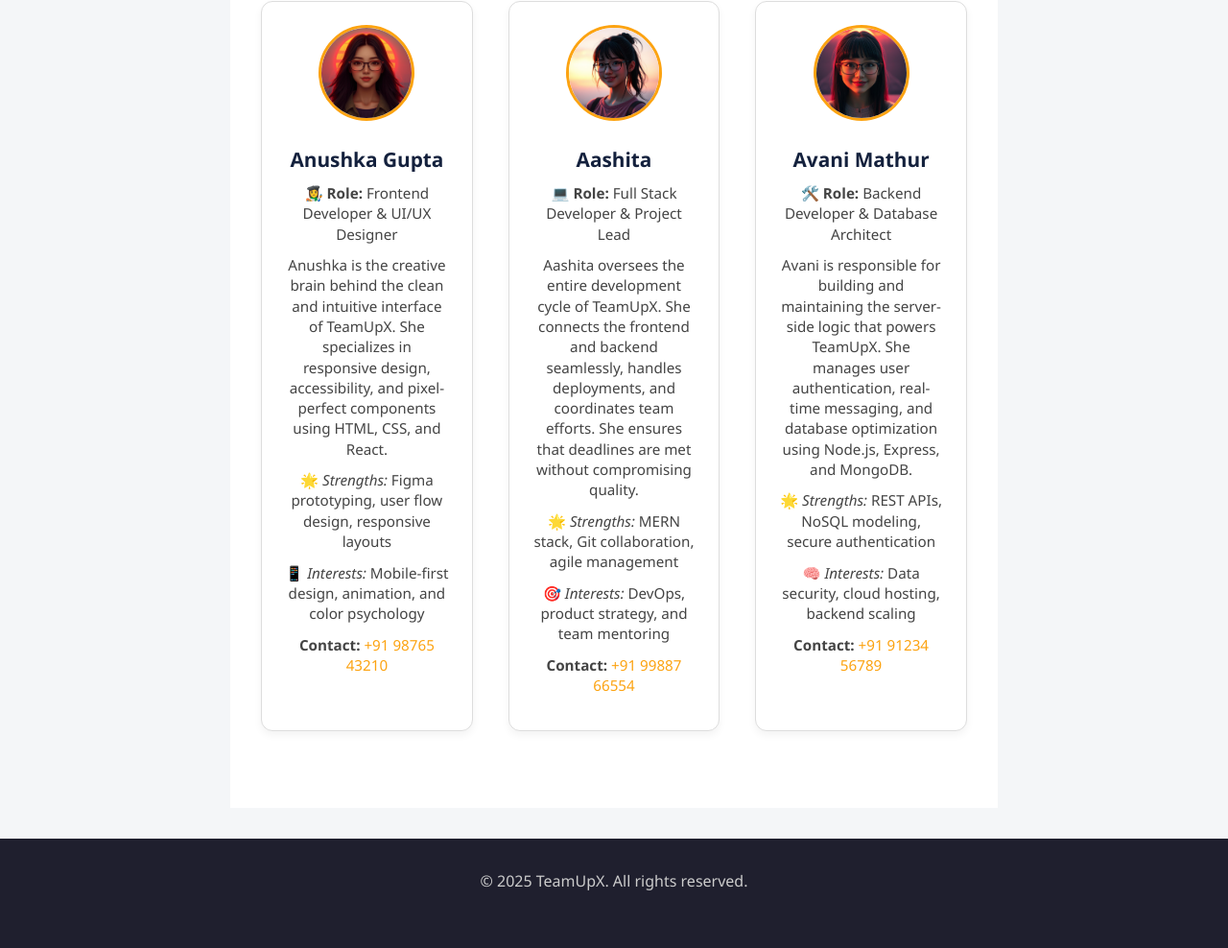
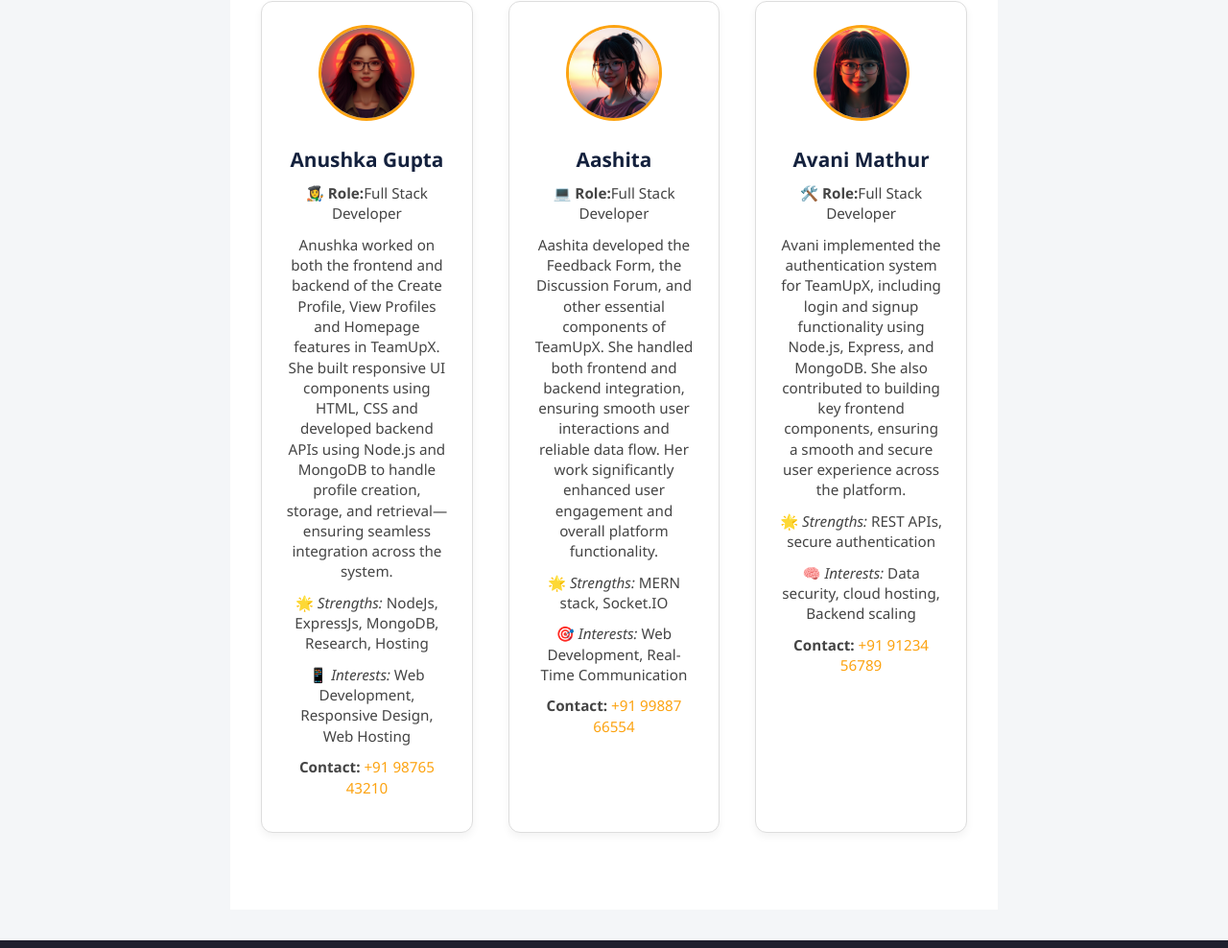
Before and after one commit to Anushka-gupta1234/TeamUpX-Project, a website: page public/aboutUs/aboutUs.html in a window 1280 px wide. Shown: the part 1444-2432 px from the top of the page at 96% size. Drawn offline with Linux system fonts and the light colour scheme.

Commit message:
Update aboutUs.html

```diff
--- a/public/aboutUs/aboutUs.html
+++ b/public/aboutUs/aboutUs.html
@@ -64,30 +64,31 @@
   <div class="creator-card">
     <img src="./creator1.PNG" alt="Anushka Gupta">
     <h4>Anushka Gupta</h4>
-    <p>👩‍🎨 <strong>Role:</strong> Frontend Developer & UI/UX Designer</p>
-    <p>Anushka is the creative brain behind the clean and intuitive interface of TeamUpX. She specializes in responsive design, accessibility, and pixel-perfect components using HTML, CSS, and React.</p>
-    <p>🌟 <em>Strengths:</em> Figma prototyping, user flow design, responsive layouts</p>
-    <p>📱 <em>Interests:</em> Mobile-first design, animation, and color psychology</p>
+    <p>👩‍🎨 <strong>Role:</strong>Full Stack Developer</p>
+    <p>Anushka worked on both the frontend and backend of the Create Profile, View Profiles and Homepage features in TeamUpX. She built responsive UI components using HTML, CSS and developed backend APIs using Node.js and MongoDB to handle profile creation, storage, and retrieval—ensuring seamless integration across the system.
+</p>
+    <p>🌟 <em>Strengths:</em> NodeJs, ExpressJs, MongoDB, Research, Hosting</p>
+    <p>📱 <em>Interests:</em> Web Development, Responsive Design, Web Hosting</p>
     <p><strong>Contact:</strong> <a href="tel:+919876543210">+91 98765 43210</a></p>
   </div>
 
   <div class="creator-card">
     <img src="./creator2.PNG" alt="Aashita">
     <h4>Aashita</h4>
-    <p>💻 <strong>Role:</strong> Full Stack Developer & Project Lead</p>
-    <p>Aashita oversees the entire development cycle of TeamUpX. She connects the frontend and backend seamlessly, handles deployments, and coordinates team efforts. She ensures that deadlines are met without compromising quality.</p>
-    <p>🌟 <em>Strengths:</em> MERN stack, Git collaboration, agile management</p>
-    <p>🎯 <em>Interests:</em> DevOps, product strategy, and team mentoring</p>
+    <p>💻 <strong>Role:</strong>Full Stack Developer</p>
+    <p>Aashita developed the Feedback Form, the Discussion Forum, and other essential components of TeamUpX. She handled both frontend and backend integration, ensuring smooth user interactions and reliable data flow. Her work significantly enhanced user engagement and overall platform functionality.</p>
+    <p>🌟 <em>Strengths:</em> MERN stack, Socket.IO</p>
+    <p>🎯 <em>Interests:</em> Web Development, Real-Time Communication</p>
     <p><strong>Contact:</strong> <a href="tel:+919988766554">+91 99887 66554</a></p>
   </div>
 
   <div class="creator-card">
     <img src="./creator3.PNG" alt="Avani Mathur">
     <h4>Avani Mathur</h4>
-    <p>🛠️ <strong>Role:</strong> Backend Developer & Database Architect</p>
-    <p>Avani is responsible for building and maintaining the server-side logic that powers TeamUpX. She manages user authentication, real-time messaging, and database optimization using Node.js, Express, and MongoDB.</p>
-    <p>🌟 <em>Strengths:</em> REST APIs, NoSQL modeling, secure authentication</p>
-    <p>🧠 <em>Interests:</em> Data security, cloud hosting, backend scaling</p>
+    <p>🛠️ <strong>Role:</strong>Full Stack Developer</p>
+    <p>Avani implemented the authentication system for TeamUpX, including login and signup functionality using Node.js, Express, and MongoDB. She also contributed to building key frontend components, ensuring a smooth and secure user experience across the platform.</p>
+    <p>🌟 <em>Strengths:</em> REST APIs, secure authentication</p>
+    <p>🧠 <em>Interests:</em> Data security, cloud hosting, Backend scaling</p>
     <p><strong>Contact:</strong> <a href="tel:+919123456789">+91 91234 56789</a></p>
   </div>
 
```
